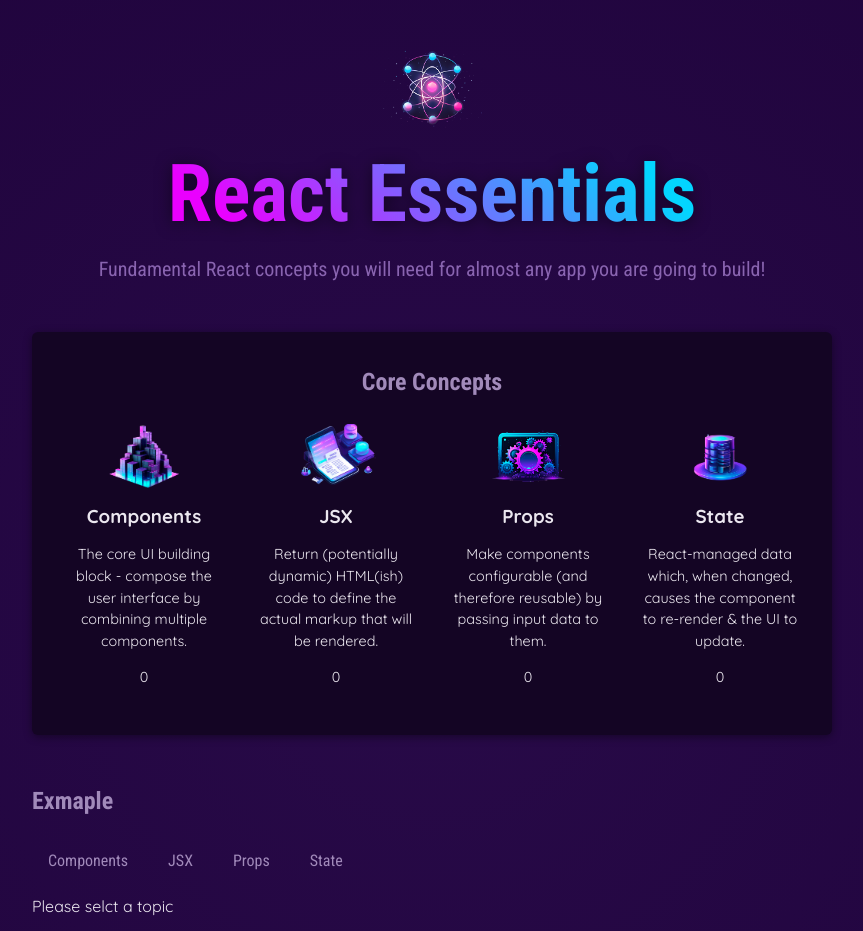
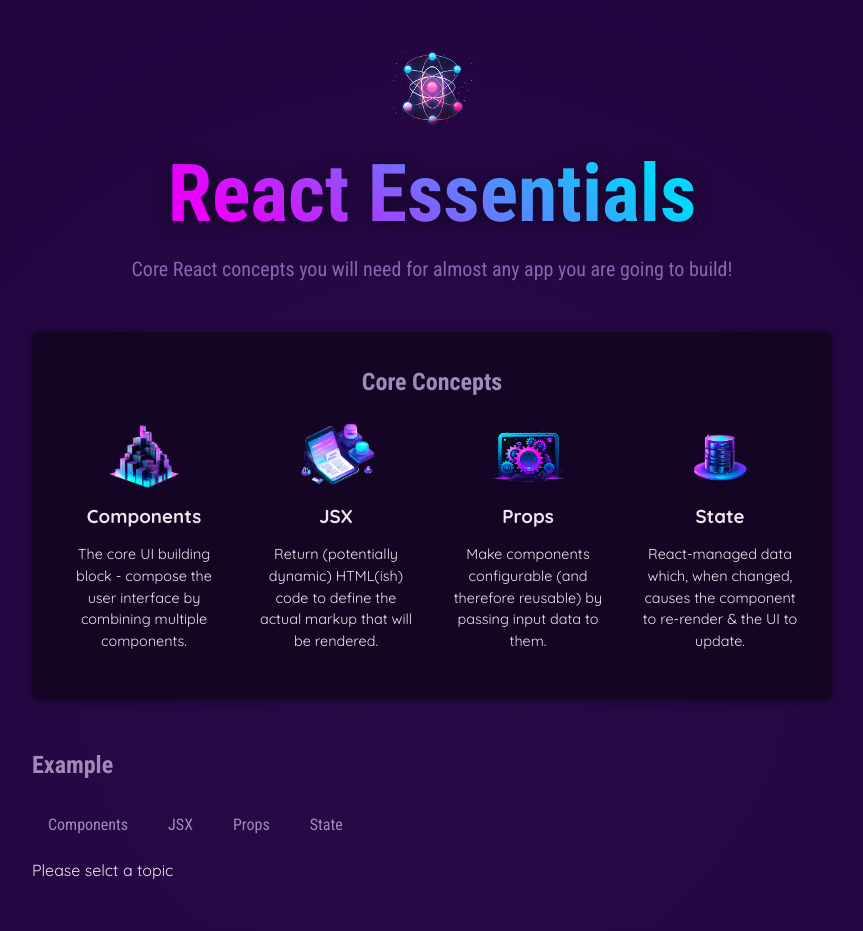
Before and after one commit to JUNGJIYEOB/01-starting-project, a React (Vite) app: page / in a window 1280 px wide. Shown: the top 931 px of the page, without its empty margins (208-1071 px from the left). Built offline with nearby package versions, Linux system fonts and the light colour scheme.

Commit message:
컴포넌트 분리

```diff
--- a/src/App.jsx
+++ b/src/App.jsx
@@ -1,19 +1,9 @@
 import { useState } from 'react';
-import CoreConcept from './componets/CoreConcept/CoreConcept.jsx';
+import Examples from './componets/CoreConcept/Examples.jsx';
+import CoreConcepts from './componets/CoreConcepts.jsx';
 import Header from './componets/Header/Header.jsx';
-import TabButton from './componets/TabButton.jsx';
-
-import { CORE_CONCEPTS, EXAMPLES } from './data.js'; //이름이 대문자로 시작하는 것 매우 중요
-/*
-*		+> 컴포넌트는 대문자로 시작 해야 함수
-		+> 함수에서 렌더링 가능한 값이 반환되어야 함
-		+> 한 파일에 컨포넌트가 많을 수록 찾기도 어려워지고 무거워짐
-			++>두 개의 컴포넌트의 연관성이 매우 높거나 둘이 함께 있어야 작동하는 경우는 예외
-*
-*/
 
 function App() {
-  const [selectedTopic, setSelectedTopic] = useState(''); //useState를 사용할 때 나오는 요소는 항상 2개
   const [count, setCount] = useState(0);
   const [title, setTitle] = useState(0);
   //01. title 상태를 가져오는 const 선언
@@ -21,7 +11,6 @@ function App() {
   //03. 하위 CoreConcept으로 props 전달
   //04. input만들어서 value 타이핑한 내용이, title로 들어가게
 
-  console.log(selectedTopic);
 
   const onIncrease = () => {
     setCount((prevCount) => prevCount + 1);
@@ -30,134 +19,19 @@ function App() {
     setCount((prevCount) => prevCount - 1);
   };
 
-  function handleClick(selectButton) {
-    //selectButton => 'components','jsx','props','state'
-    console.log('selectButton : ', selectButton);
-    setSelectedTopic(selectButton);
-  }
-  //1.조건부 랜더링_컴포넌트 내부에서 if문 내부에서 변수에 재할당
-  let tabContents = <p>Please selct a topic</p>;
-  if (selectedTopic) {
-    tabContents = (
-      <div id='tab-content'>
-        <h3>{EXAMPLES[selectedTopic].title}</h3>
-
-        <p>{EXAMPLES[selectedTopic].description}</p>
-        <pre>
-          <code>{EXAMPLES[selectedTopic].code}</code>
-        </pre>
-      </div>
-    );
-  }
-
   return (
-    <div>
+    <>
       <Header />
       <main>
-        <section id='core-concepts'>
-          <h2>Core Concepts</h2>
-          <ul>
-            {CORE_CONCEPTS.map((concepItem) => (
-              <CoreConcept
-                title={concepItem.title}
-                description={concepItem.description}
-                image={concepItem.image}
-                count={count}
-              />
-            ))}
-          </ul>
-        </section>
-        <section id='examples'>
-          <h2>Exmaple</h2>
-          <menu>
-            <TabButton
-              isSelected={selectedTopic === 'components'}
-              onSelect={() => handleClick('components')}
-            >
-              Components
-            </TabButton>
-            <TabButton
-              isSelected={selectedTopic === 'jsx'}
-              onSelect={() => handleClick('jsx')}
-            >
-              JSX
-            </TabButton>
-            <TabButton
-              isSelected={selectedTopic === 'props'}
-              onSelect={() => handleClick('props')}
-            >
-              Props
-            </TabButton>
-            <TabButton
-              isSelected={selectedTopic === 'state'}
-              onSelect={() => handleClick('state')}
-            >
-              State
-            </TabButton>
-          </menu>
-          {/*
-            1.조건부 랜더링
-              1) 삼항연산자_null 사용
-            null : JSX 코드로 출력할 수 있으며 단순히 아무것도 렌더링 되지 않는 것
-            {!selectedTopic?(<p>Please selct a topic</p>):null}
-            {selectedTopic?(
-            <div id='tab-content'>
-              <h3>{EXAMPLES[selectedTopic].title}</h3>
-              <p>{EXAMPLES[selectedTopic].description}</p>
-              <pre>
-                <code>
-                {EXAMPLES[selectedTopic].code}
-                </code>
-              </pre>
-            </div>
-          ) :null}
-        */}
-          {/**
-         * 1.조건부 랜더링
-         *  2) 삼항연산자
-        {!selectedTopic?(<p>Please selct a topic</p>)
-        :(
-        <div id='tab-content'>
-          <h3>{EXAMPLES[selectedTopic].title}</h3>
-          <p>{EXAMPLES[selectedTopic].description}</p>
-          <pre>
-            <code>
-            {EXAMPLES[selectedTopic].code}
-            </code>
-          </pre>
-        </div>
-        )}
-         */}
-          {/*
-          * 1.조건부 랜더링-
-              3) && 연산자
-          * true && expression은 항상 expression으로 평가되고 false && expression은 항상 false로 평가
-          {!selectedTopic&&(<p>Please selct a topic</p>)}
-          {selectedTopic&&(
-            <div id='tab-content'>
-              <h3>{EXAMPLES[selectedTopic].title}</h3>
-
-              <p>{EXAMPLES[selectedTopic].description}</p>
-              <pre>
-                <code>
-                {EXAMPLES[selectedTopic].code}
-                </code>
-              </pre>
-            </div>
-          ) }
-         */}
-          {/*1.조건부 랜더링
-           *  3)컴포넌트 내부에서 if문 내부에서 변수에 재할당
-           */}
-          {tabContents}
-        </section>
+        <CoreConcepts />
+        <Examples />
         <section>
           <label>{count}</label>
           <button onClick={onIncrease}>+1</button>
           <button onClick={onDecrease}>-1</button>
         </section>
       </main>
-    </div>
+    </>
   );
 }
 
--- /dev/null
+++ b/src/componets/CoreConcept/Examples.jsx
@@ -0,0 +1,116 @@
+import { useState } from 'react';
+import { EXAMPLES } from '../../data'; //이름이 대문자로 시작하는 것 매우 중요
+import Section from '../Section';
+import TabButton from '../TabButton';
+
+function Examples() {
+  const [selectedTopic, setSelectedTopic] = useState(); //useState를 사용할 때 나오는 요소는 항상 2개
+
+  function handleClick(selectButton) {
+    //selectButton => 'components','jsx','props','state'
+    setSelectedTopic(selectButton);
+  }
+
+  //1.조건부 랜더링_컴포넌트 내부에서 if문 내부에서 변수에 재할당
+  let tabContents = <p>Please selct a topic</p>;
+  if (selectedTopic) {
+    tabContents = (
+      <div id='tab-content'>
+        <h3>{EXAMPLES[selectedTopic].title}</h3>
+
+        <p>{EXAMPLES[selectedTopic].description}</p>
+        <pre>
+          <code>{EXAMPLES[selectedTopic].code}</code>
+        </pre>
+      </div>
+    );
+  }
+
+  return (
+    <Section title={'Example'} id={'examples'}>
+      <menu>
+        <TabButton
+          isSelected={selectedTopic === 'components'}
+          onSelect={() => handleClick('components')}
+        >
+          Components
+        </TabButton>
+        <TabButton
+          isSelected={selectedTopic === 'jsx'}
+          onSelect={() => handleClick('jsx')}
+        >
+          JSX
+        </TabButton>
+        <TabButton
+          isSelected={selectedTopic === 'props'}
+          onSelect={() => handleClick('props')}
+        >
+          Props
+        </TabButton>
+        <TabButton
+          isSelected={selectedTopic === 'state'}
+          onSelect={() => handleClick('state')}
+        >
+          State
+        </TabButton>
+      </menu>
+      {/*
+          1.조건부 랜더링
+            1) 삼항연산자_null 사용
+          null : JSX 코드로 출력할 수 있으며 단순히 아무것도 렌더링 되지 않는 것
+          {!selectedTopic?(<p>Please selct a topic</p>):null}
+          {selectedTopic?(
+          <div id='tab-content'>
+            <h3>{EXAMPLES[selectedTopic].title}</h3>
+            <p>{EXAMPLES[selectedTopic].description}</p>
+            <pre>
+              <code>
+              {EXAMPLES[selectedTopic].code}
+              </code>
+            </pre>
+          </div>
+        ) :null}
+      */}
+      {/**
+       * 1.조건부 랜더링
+       *  2) 삼항연산자
+      {!selectedTopic?(<p>Please selct a topic</p>)
+      :(
+      <div id='tab-content'>
+        <h3>{EXAMPLES[selectedTopic].title}</h3>
+        <p>{EXAMPLES[selectedTopic].description}</p>
+        <pre>
+          <code>
+          {EXAMPLES[selectedTopic].code}
+          </code>
+        </pre>
+      </div>
+      )}
+       */}
+      {/*
+        * 1.조건부 랜더링-
+            3) && 연산자
+        * true && expression은 항상 expression으로 평가되고 false && expression은 항상 false로 평가
+        {!selectedTopic&&(<p>Please selct a topic</p>)}
+        {selectedTopic&&(
+          <div id='tab-content'>
+            <h3>{EXAMPLES[selectedTopic].title}</h3>
+
+            <p>{EXAMPLES[selectedTopic].description}</p>
+            <pre>
+              <code>
+              {EXAMPLES[selectedTopic].code}
+              </code>
+            </pre>
+          </div>
+        ) }
+       */}
+      {/*1.조건부 랜더링
+       *  3)컴포넌트 내부에서 if문 내부에서 변수에 재할당
+       */}
+      {tabContents}
+    </Section>
+  );
+}
+
+export default Examples;
--- a/src/componets/CoreConcepts.jsx
+++ b/src/componets/CoreConcepts.jsx
@@ -0,0 +1,32 @@
+import { CORE_CONCEPTS } from '../data';
+import CoreConcept from './CoreConcept/CoreConcept';
+
+function CoreConcepts() {
+  return (
+    <section id='core-concepts'>
+      <h2>Core Concepts</h2>
+      <ul>
+        {/*
+      * 1.동적생성 방법
+          1)객체구조분해
+      {CORE_CONCEPTS.map((concepItem) => (
+        <CoreConcept
+          key={concepItem.title} ->고유값 key를 필수로 가져야 함
+          title={concepItem.title}
+          description={concepItem.description}
+          image={concepItem.image}
+        />
+      ))}
+      */}
+        {/**1.동적 생성방법
+         *  2)spread 연산자 이용
+         */}
+        {CORE_CONCEPTS.map((conceptItem) => (
+          <CoreConcept key={conceptItem.title} {...conceptItem} />
+        ))}
+      </ul>
+    </section>
+  );
+}
+
+export default CoreConcepts;
--- a/src/componets/Header/Header.jsx
+++ b/src/componets/Header/Header.jsx
@@ -8,12 +8,15 @@ function genRandomInt(max) {
   return Math.floor(Math.random() * (max + 1));
 }
 export default function Header() {
+  const description = reactDescriptions[genRandomInt(2)];
+
   return (
     <header>
-        <img src={reactImg} alt="Stylized atom" />
+      <img src={reactImg} alt='Stylized atom' />
       <h1>React Essentials</h1>
       <p>
-          Fundamental React concepts you will need for almost any app you are going to build!
+        {description} React concepts you will need for almost any app you are
+        going to build!
       </p>
     </header>
   );
--- /dev/null
+++ b/src/componets/Section.jsx
@@ -0,0 +1,11 @@
+function Section({ title, id, children }) {
+  //구조 분해 하면 속성이 추가될때마다 건by건으로 추가해야 함으로 비효율적
+  return (
+    <section id={id}>
+      <h2>{title}</h2>
+      {children}
+    </section>
+  );
+}
+
+export default Section;
```
Also changed, not shown: src/componets/CoreConcept/CoreConcept.jsx (+7 -6 lines), reactTheory.txt, src/componets/CoreConcept/Example.jsx (deleted). Lines whose indentation alone changed are shown as unchanged.
